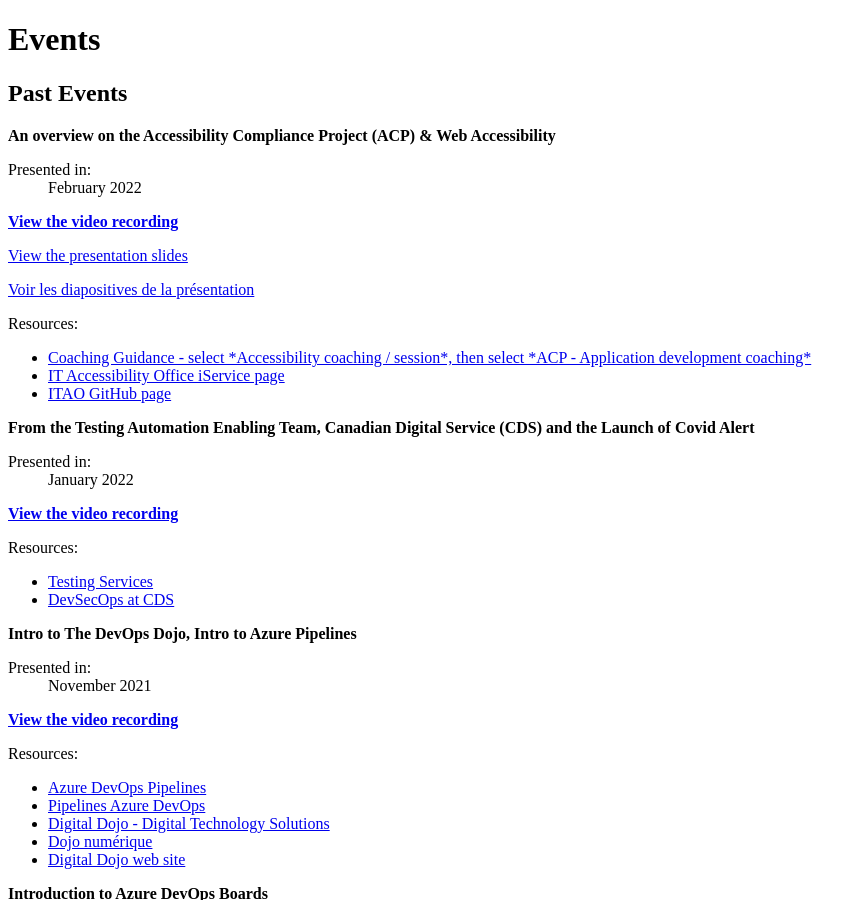
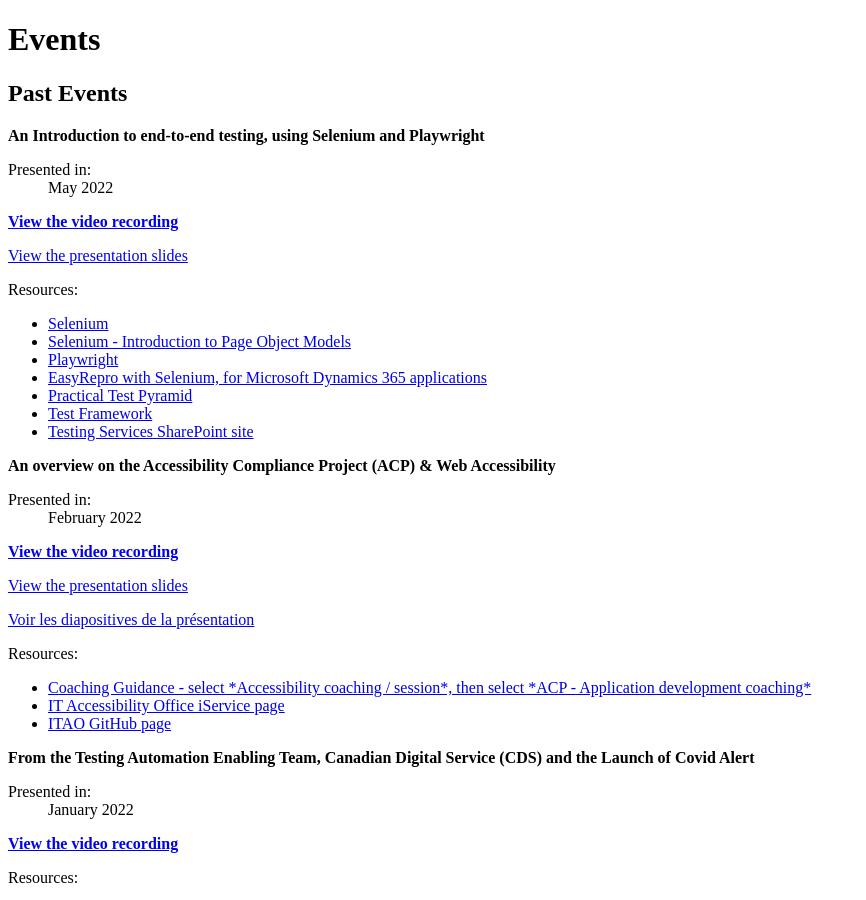
Before and after one commit to esdc-devcop/esdc-devcop.github.io, a Jekyll site: the page built from docs/_pages/events.md, in a window 1280 px wide and 900 px high. Shown: the whole window, without its empty margins (0-866 px from the left). Built offline with Jekyll 4.4.1, drawn with Linux system fonts in a browser that asks for light colours; comment, search, counter and statistics services are not loaded.

Commit message:
added new content

```diff
--- a/docs/_data/events.yml
+++ b/docs/_data/events.yml
@@ -1,4 +1,24 @@
 past:
+  - month: May 2022
+    topic: An Introduction to end-to-end testing, using Selenium and Playwright
+    recording: https://web.microsoftstream.com/video/2698984b-0604-4fb2-b979-9afd34c48461
+    presentation: https://github.com/esdc-devcop/presentations/blob/master/2022may04_DevCoP_Selenium%20and%20Playwright.pptx
+    resources:
+      - title: Selenium
+        link: https://www.selenium.dev/
+      - title: Selenium - Introduction to Page Object Models
+        link: https://www.selenium.dev/documentation/test_practices/encouraged/page_object_models/
+      - title: Playwright
+        link: https://playwright.dev/dotnet/docs/intro
+      - title: EasyRepro with Selenium, for Microsoft Dynamics 365 applications
+        link: https://github.com/microsoft/EasyRepro
+      - title: Practical Test Pyramid
+        link: https://martinfowler.com/articles/practical-test-pyramid.html
+      - title: Test Framework
+        link: https://docs.nunit.org/articles/nunit/writing-tests/attributes.html
+      - title: Testing Services SharePoint site
+        link: https://014gc.sharepoint.com/sites/QAInnovation
+
   - month: February 2022
     topic: An overview on the Accessibility Compliance Project (ACP) & Web Accessibility
     recording: https://web.microsoftstream.com/video/57e14fd0-5b0a-4e08-ad11-149d997bf1d9
```
